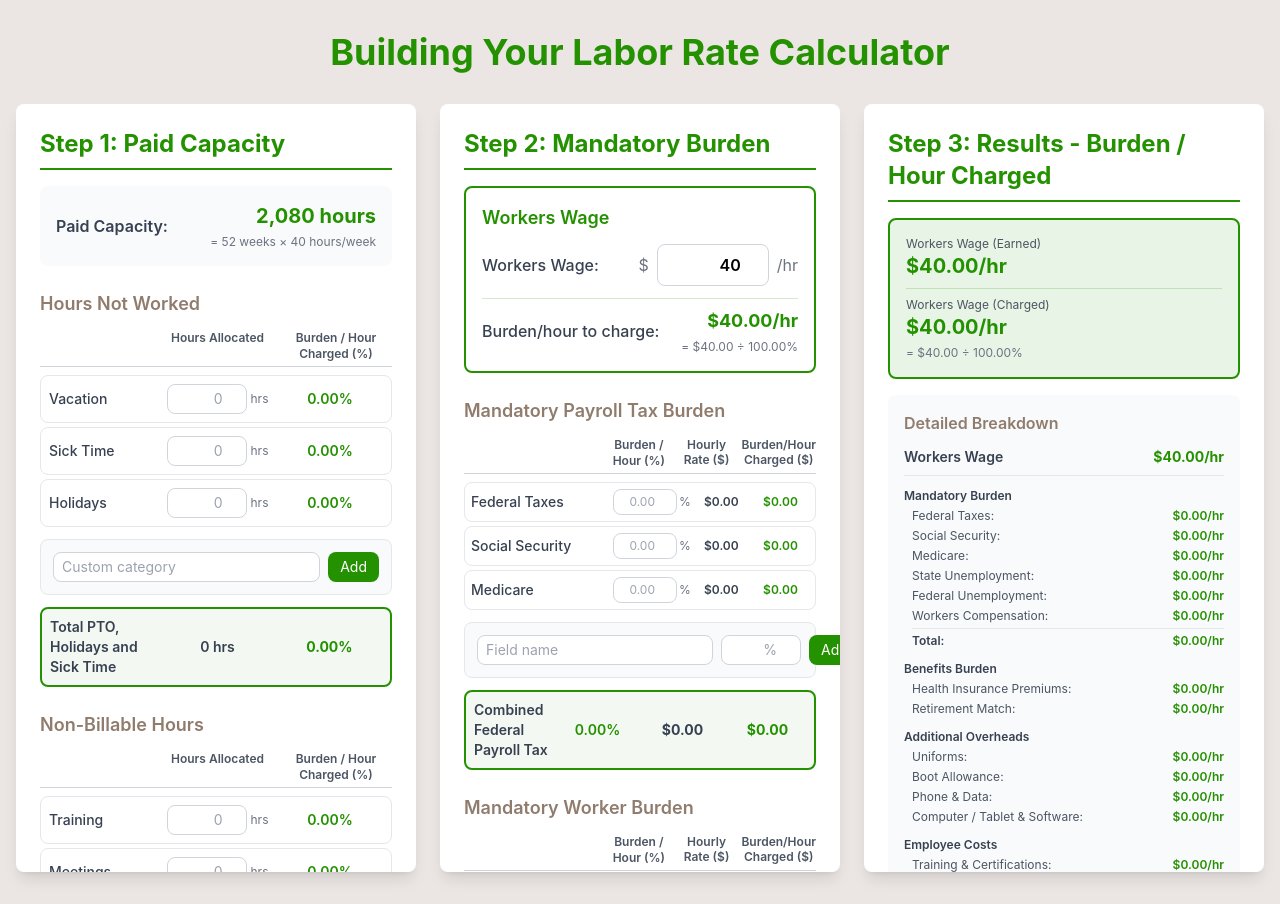
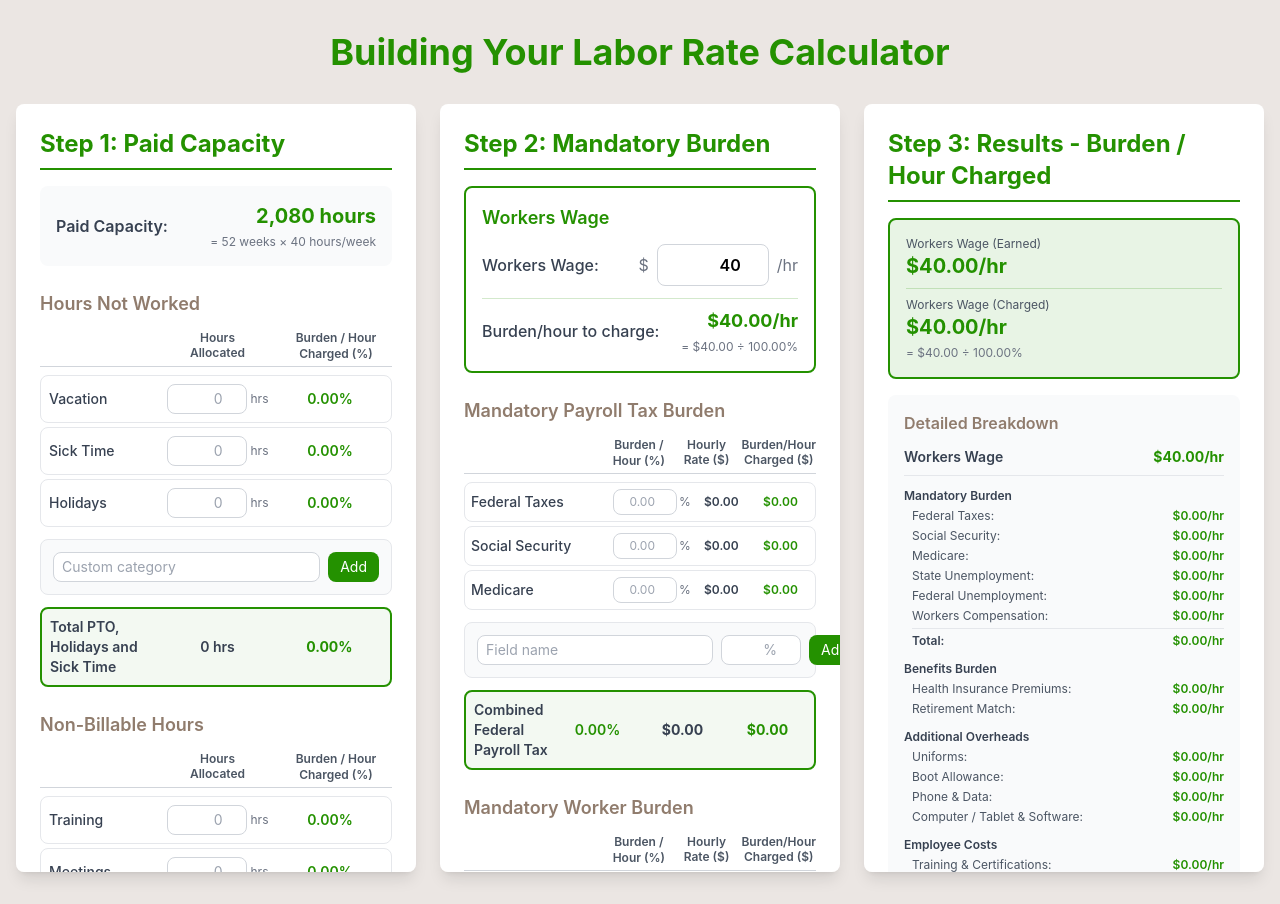
Before and after one commit to KayFernPR/Time-Material-Calculator, a React (Vite) app: page / in a window 1280 px wide. Built offline with nearby package versions, Linux system fonts and the light colour scheme.

Commit message:
Step 1: Put Hours Allocated header on two lines (Hours / Allocated)

```diff
--- a/src/components/LaborRateCalculator.jsx
+++ b/src/components/LaborRateCalculator.jsx
@@ -491,7 +491,10 @@ function LaborRateCalculator() {
                 {/* Table Header */}
                 <div className="grid grid-cols-3 gap-2 mb-2 text-xs font-semibold text-gray-600 border-b border-gray-300 pb-1">
                   <div></div>
-                  <div className="text-center pl-[3px]">Hours Allocated</div>
+                  <div className="text-center pl-[3px] leading-tight">
+                    <div>Hours</div>
+                    <div>Allocated</div>
+                  </div>
                   <div className="text-center">Burden / Hour Charged (%)</div>
                 </div>
 
@@ -567,7 +570,10 @@ function LaborRateCalculator() {
                 {/* Table Header */}
                 <div className="grid grid-cols-3 gap-2 mb-2 text-xs font-semibold text-gray-600 border-b border-gray-300 pb-1">
                   <div></div>
-                  <div className="text-center pl-[3px]">Hours Allocated</div>
+                  <div className="text-center pl-[3px] leading-tight">
+                    <div>Hours</div>
+                    <div>Allocated</div>
+                  </div>
                   <div className="text-center">Burden / Hour Charged (%)</div>
                 </div>
 
```
